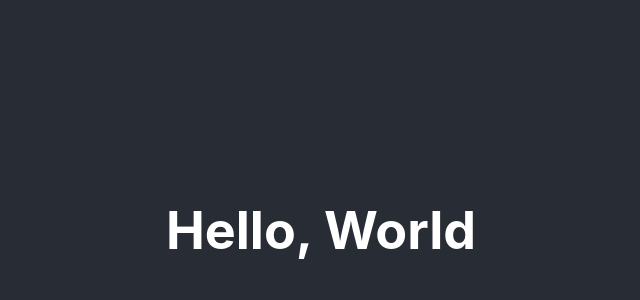
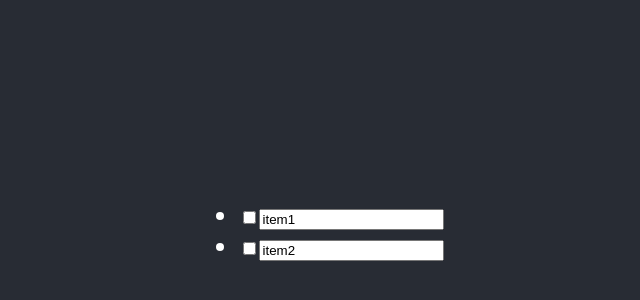
Before and after one commit to MisturDust319/todo-list, a React (Create React App) app: page / in a window 1280 px wide. Shown: the part 170-470 px from the top of the page, without its empty margins (319-959 px from the left). Built offline with nearby package versions, Linux system fonts and the light colour scheme.

Commit message:
Implements simple list with dummy text

```diff
--- a/package.json
+++ b/package.json
@@ -7,6 +7,7 @@
     "@testing-library/react": "^9.4.0",
     "@testing-library/user-event": "^7.1.2",
     "cra-template": "1.0.0",
+    "prop-types": "^15.7.2",
     "react": "^16.12.0",
     "react-dom": "^16.12.0",
     "react-scripts": "3.3.0"
--- a/src/App.js
+++ b/src/App.js
@@ -1,14 +1,34 @@
 import React from 'react';
+import { PropTypes } from 'prop-types';
 import logo from './logo.svg';
 import './App.css';
+
+const Item = props => {
+  return <li><input type="checkbox" /><input type="text" value={props.text}></input></li>
+}
+
+Item.propTypes = {
+  text: PropTypes.string,
+};
+
+Item.defaultProps = {
+  text: ''
+}
 
 class List extends React.Component {
   constructor(props) {
     super(props);
+
+    this.state = {
+      items: ["item1", "item2"]
+    }
   }
 
   render() {
-    return (<h1>Hello, World</h1>);
+    let items = this.state.items.map(value => {
+      return <Item text={value} />;
+    });
+    return (<ul>{items}</ul>);
   }
 }
 
```
